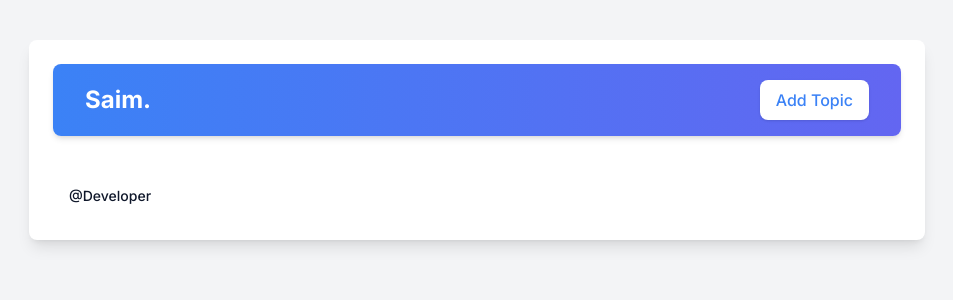
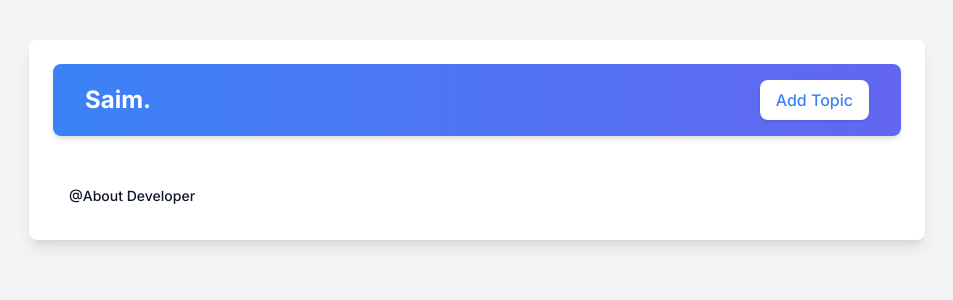
Before and after one commit to saim-x/mongodbcrudwithnext, a Next.js app: page / in a window 1280 px wide. Shown: the top 300 px of the page, without its empty margins (163-1116 px from the left). Built offline with nearby package versions, Linux system fonts and the light colour scheme; no server answers; the database is empty.

Commit message:
Update HoverCardTrigger button label

```diff
--- a/components/HoverCardSaim.jsx
+++ b/components/HoverCardSaim.jsx
@@ -16,7 +16,7 @@ export function HoverCardDemo() {
     return (
         <HoverCard>
             <HoverCardTrigger asChild>
-                <Button variant="link">@Developer</Button>
+                <Button variant="link">@About Developer</Button>
             </HoverCardTrigger>
             <HoverCardContent className="w-80">
                 <div className="flex justify-between space-x-4">
```
